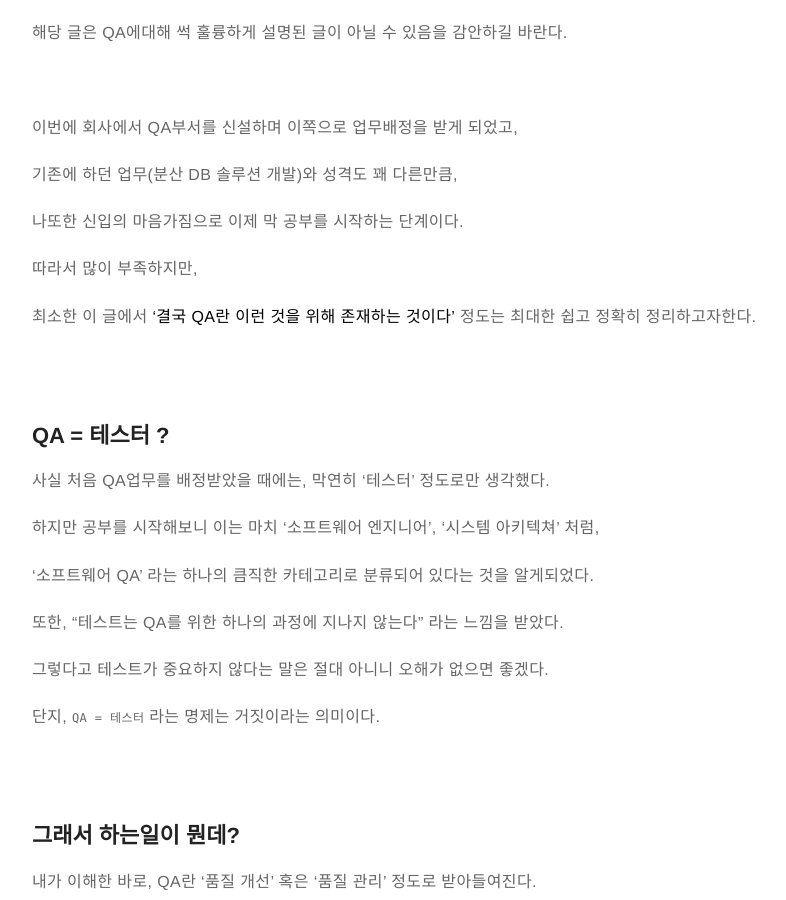
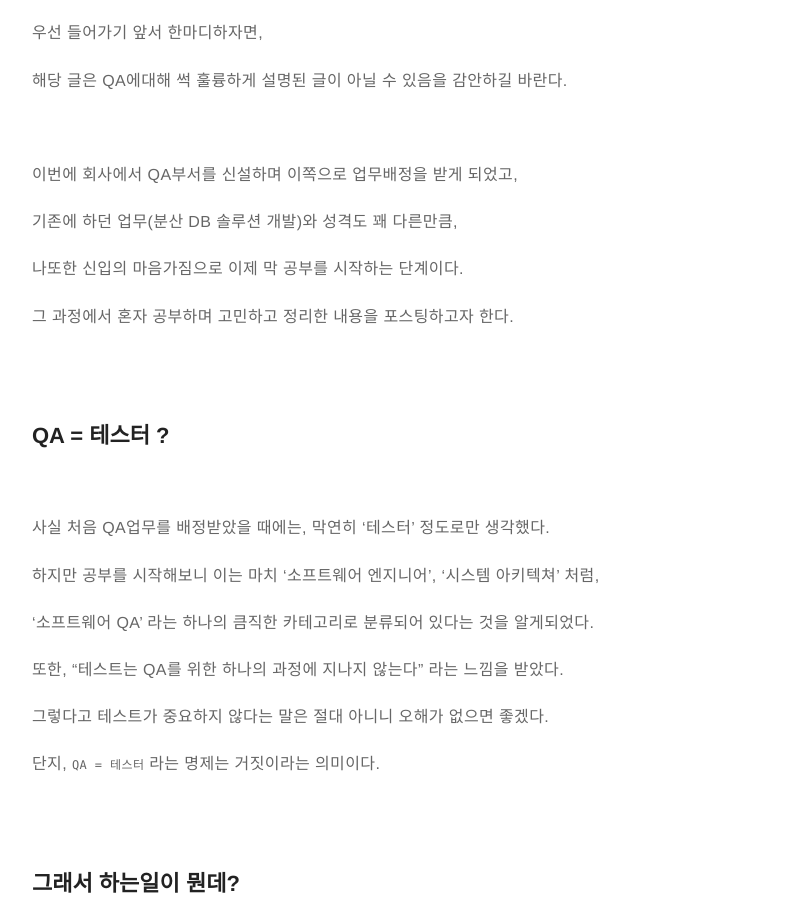
Before and after one commit to itholic/itholic.github.io, a Jekyll site: the page built from _posts/qa/2019-04-05-qa-what-is-qa.md, in a window 1280 px wide and 900 px high, scrolled down 473 px. Shown: the whole window, without its empty margins (203-989 px from the left). Built offline with Jekyll 4.4.1, drawn with Linux system fonts in a browser that asks for light colours; comment, search, counter and statistics services are not loaded.

Commit message:
[qa][update] what is qa

```diff
--- a/_posts/qa/2019-04-05-qa-what-is-qa.md
+++ b/_posts/qa/2019-04-05-qa-what-is-qa.md
@@ -12,9 +12,12 @@
 
 # QA (Quality Assurance)
 
+<br/>
+
 우선 들어가기 앞서 한마디하자면,
 
 해당 글은 QA에대해 썩 훌륭하게 설명된 글이 아닐 수 있음을 감안하길 바란다.
+
 
 <br/>
 
@@ -24,13 +27,13 @@
 
 나또한 신입의 마음가짐으로 이제 막 공부를 시작하는 단계이다.
 
-따라서 많이 부족하지만,
-
-최소한 이 글에서 **'결국 QA란 이런 것을 위해 존재하는 것이다'** 정도는 최대한 쉽고 정확히 정리하고자한다.
+그 과정에서 혼자 공부하며 고민하고 정리한 내용을 포스팅하고자 한다.
 
 <br/>
 
 ## QA = 테스터 ?
+
+<br/>
 
 사실 처음 QA업무를 배정받았을 때에는, 막연히 '테스터' 정도로만 생각했다.
 
@@ -48,14 +51,16 @@
 
 ## 그래서 하는일이 뭔데?
 
+<br/>
+
 내가 이해한 바로, QA란 '품질 개선' 혹은 '품질 관리' 정도로 받아들여진다.
 
 하지만,
 
->> A: "회사에서 어떤 일을 하시나요?"
->> B: "QA 업무를 맡고있습니다"
->> A: "QA가 뭐죠?"
->> B: "소프트웨어 품질 개선 업무를 맡고있습니다"
+> A: "회사에서 어떤 일을 하시나요?"
+> B: "QA 업무를 맡고있습니다"
+> A: "QA가 뭐죠?"
+> B: "소프트웨어 품질 개선 업무를 맡고있습니다"
 
 위의 대화에서 B가 정확히 어떤 일을 하는지 감이 오는가?
 
@@ -135,6 +140,8 @@
 
 ## 그래서 결론은
 
+<br/>
+
 앞서 정리한 내용을 한마디로 요약하자면,
 
 좋은 품질의 소프트웨어란 결국 그냥 '좋은 소프트웨어' 이다.
@@ -181,7 +188,9 @@
 
 <br/>
 
-## 정리
+## 마무리하며
+
+<br/>
 
 노파심에 다시 말하지만, 나는 이제 막 QA공부를 시작한 생초짜이다.
 
```
